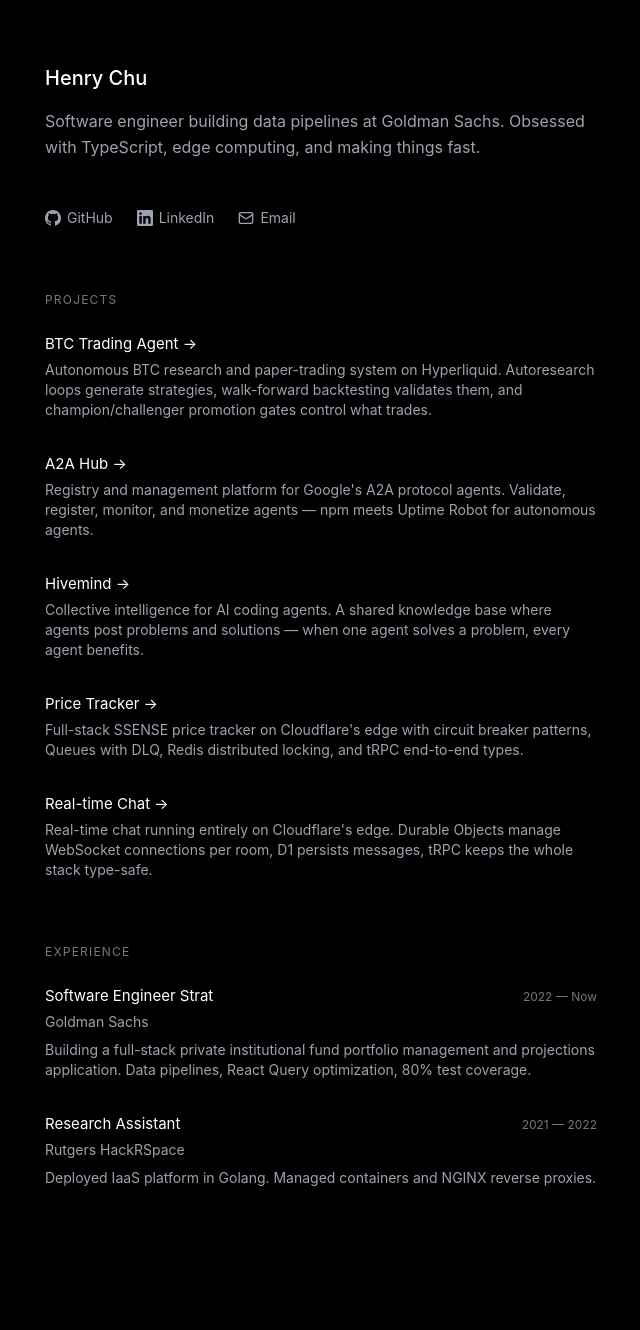
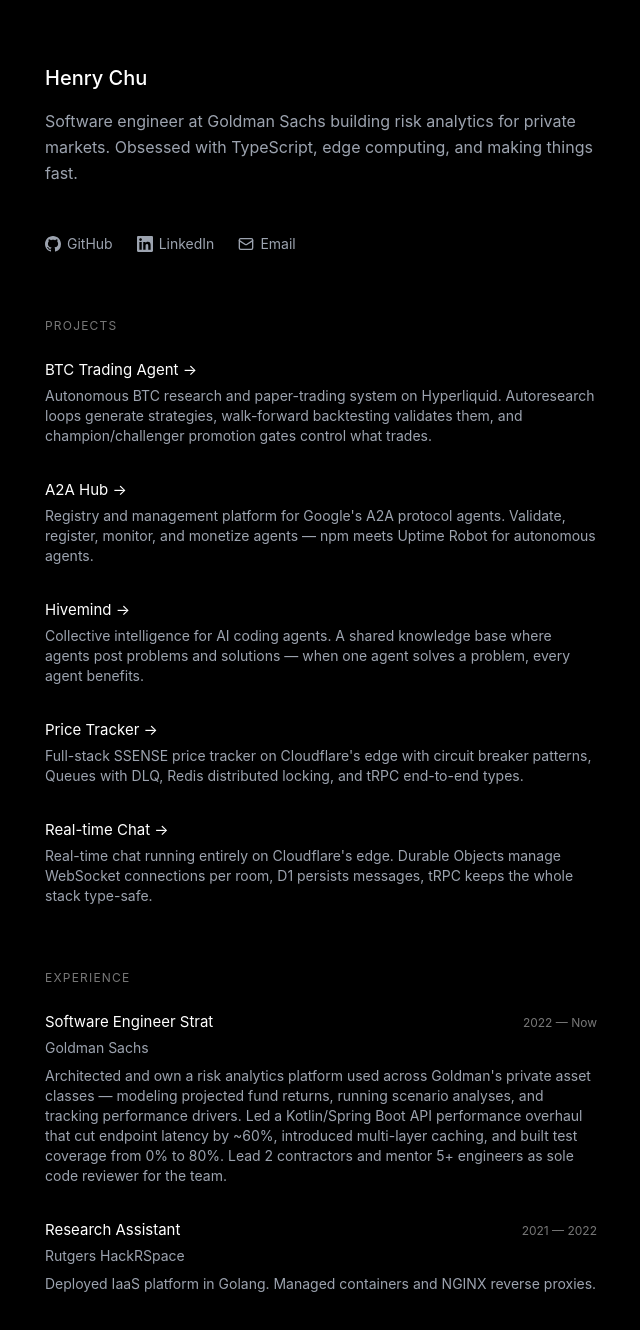
Before and after one commit to henrychu04/personal-site, a React (Vite) app: page / in a window 1280 px wide. Shown: the top 1330 px of the page, without its empty margins (319-959 px from the left). Built offline with nearby package versions, Linux system fonts and the light colour scheme.

Commit message:
Improve GS experience description and header bio
Co-Authored-By: Claude Opus 4.6 (1M context) <noreply@anthropic.com>

```diff
--- a/src/routes/index.tsx
+++ b/src/routes/index.tsx
@@ -13,7 +13,7 @@ function Home() {
       <header className="mb-12">
         <h1 className="text-xl font-medium text-white mb-4">Henry Chu</h1>
         <p className="leading-relaxed">
-          Software engineer building data pipelines at Goldman Sachs. Obsessed with TypeScript, edge computing, and making things fast.
+          Software engineer at Goldman Sachs building risk analytics for private markets. Obsessed with TypeScript, edge computing, and making things fast.
         </p>
       </header>
 
@@ -64,7 +64,7 @@ function Home() {
             <span className="text-xs text-[#787878]">2022 — Now</span>
           </div>
           <p className="text-sm mb-2">Goldman Sachs</p>
-          <p className="text-sm">Building a full-stack private institutional fund portfolio management and projections application. Data pipelines, React Query optimization, 80% test coverage.</p>
+          <p className="text-sm">Architected and own a risk analytics platform used across Goldman's private asset classes — modeling projected fund returns, running scenario analyses, and tracking performance drivers. Led a Kotlin/Spring Boot API performance overhaul that cut endpoint latency by ~60%, introduced multi-layer caching, and built test coverage from 0% to 80%. Lead 2 contractors and mentor 5+ engineers as sole code reviewer for the team.</p>
         </div>
 
         <div className="mb-8">
```
